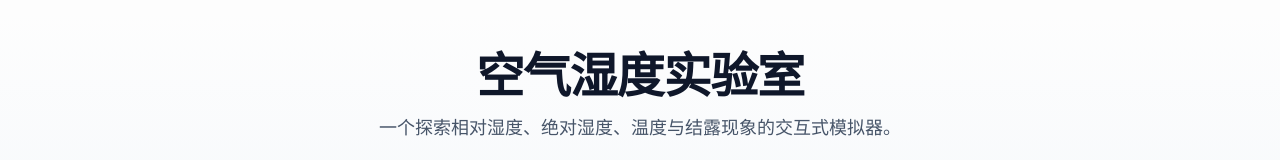
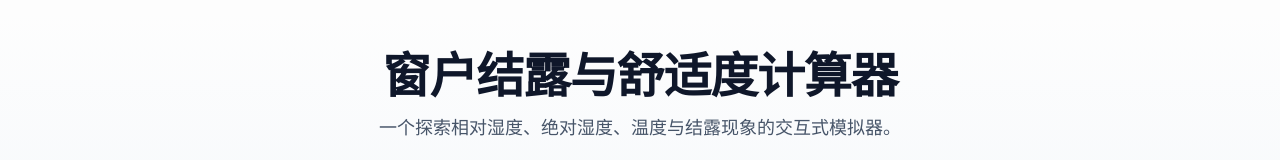
Before and after one commit to oap/humiditylab, a plain HTML site: page index.html in a window 1280 px wide. Shown: the top 160 px of the page. Drawn offline with nearby package versions, Linux system fonts and the light colour scheme; a web font is replaced by a local one.

Commit message:
Update README and index title to reflect the focus on window condensation and comfort calculation

```diff
--- a/index.html
+++ b/index.html
@@ -462,7 +462,7 @@
 
     <meta charset="utf-8">
     <meta content="width=device-width, initial-scale=1.0" name="viewport">
-    <title>室内环境与湿度模拟器</title>
+    <title>窗户结露与舒适度计算器</title>
     <script src="https://cdn.tailwindcss.com"></script>
     <link href="https://fonts.googleapis.com/css2?family=Material+Symbols+Outlined:opsz,wght,FILL,GRAD@24,400,1,0"
         rel="stylesheet">
@@ -2068,7 +2068,7 @@
         <div class="relative max-w-7xl mx-auto px-4 sm:px-6 lg:px-8 py-12">
             <div class="text-center">
                 <h1 class="text-3xl font-bold tracking-tight text-slate-900 sm:text-5xl mb-4">
-                    空气湿度实验室
+                    窗户结露与舒适度计算器
                 </h1>
                 <p class="max-w-2xl mx-auto text-lg text-slate-600">
                     一个探索相对湿度、绝对湿度、温度与结露现象的交互式模拟器。
```
Also changed, not shown: README.md.
